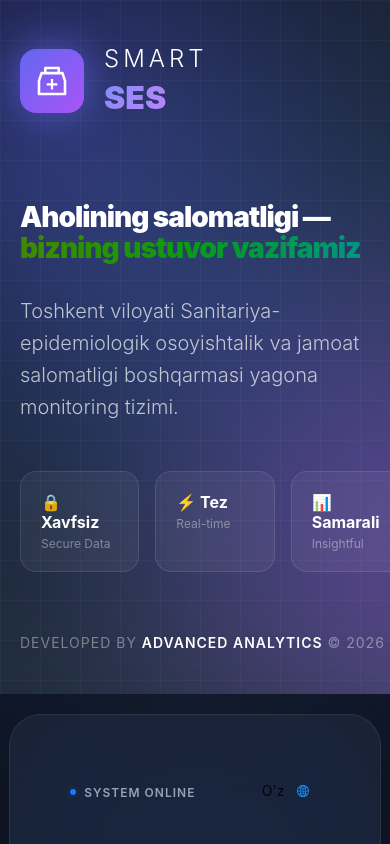
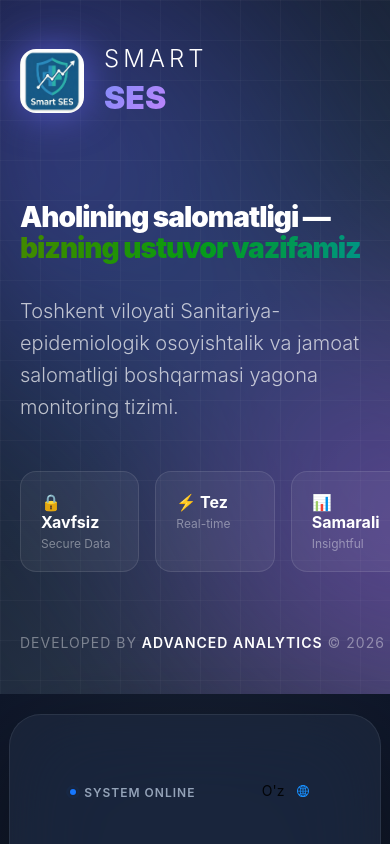
Before and after one commit to Ravshan1989/project_ses, a React (Vite) app in the folder frontend/: page /login in a window 390 px wide. Shown: the top 844 px of the page. Built offline with nearby package versions, Linux system fonts and the light colour scheme; no server answers.

Commit message:
Design: Sync web icon with mobile app icon (/favicon.png)

```diff
--- a/frontend/index.html
+++ b/frontend/index.html
@@ -4,6 +4,7 @@
     <meta charset="UTF-8" />
     <meta name="viewport" content="width=device-width, initial-scale=1.0" />
     <title>Smart SES - Monitoring System</title>
+    <link rel="icon" type="image/png" href="/favicon.png" />
   </head>
   <body>
     <div id="root"></div>
--- a/frontend/src/features/auth/LoginPage.tsx
+++ b/frontend/src/features/auth/LoginPage.tsx
@@ -184,17 +184,16 @@ const LoginPage: React.FC = () => {
                     `}</style>
 
                     <div style={{ zIndex: 1, display: 'flex', alignItems: 'center', gap: '20px' }}>
-                        <div style={{
-                            width: '64px', height: '64px',
-                            background: 'linear-gradient(135deg, #6366f1 0%, #a855f7 100%)',
-                            borderRadius: '16px',
-                            display: 'flex', alignItems: 'center', justifyContent: 'center',
-                            color: '#fff', fontSize: '32px',
-                            boxShadow: '0 0 30px rgba(99, 102, 241, 0.5)',
-                            animation: 'glow 4s ease-in-out infinite'
-                        }}>
-                            <MedicineBoxOutlined />
-                        </div>
+                        <img
+                            src="/favicon.png"
+                            alt="logo"
+                            style={{
+                                width: '64px', height: '64px',
+                                borderRadius: '16px',
+                                boxShadow: '0 0 30px rgba(99, 102, 241, 0.5)',
+                                animation: 'glow 4s ease-in-out infinite'
+                            }}
+                        />
                         <div>
                             <Text style={{
                                 color: '#fff',
--- a/frontend/src/features/auth/RegisterPage.tsx
+++ b/frontend/src/features/auth/RegisterPage.tsx
@@ -1,6 +1,6 @@
 import React, { useState, useEffect } from 'react';
 import { Form, Input, Button, Select, Card, Typography, message, Space, ConfigProvider, theme } from 'antd';
-import { UserOutlined, MedicineBoxOutlined, ArrowLeftOutlined, BankOutlined, ClusterOutlined } from '@ant-design/icons';
+import { UserOutlined, ArrowLeftOutlined, BankOutlined, ClusterOutlined } from '@ant-design/icons';
 import { useNavigate } from 'react-router-dom';
 import { useTranslation } from 'react-i18next';
 import { API_BASE_URL } from '../../config';
@@ -15,7 +15,6 @@ const RegisterPage: React.FC = () => {
     const [departments, setDepartments] = useState<any[]>([]);
     const navigate = useNavigate();
     const { t } = useTranslation();
-    const { token } = theme.useToken();
 
     useEffect(() => {
         fetchInitialData();
@@ -93,7 +92,7 @@ const RegisterPage: React.FC = () => {
 
                 <div style={{ maxWidth: 500, width: '100%', margin: 'auto' }}>
                     <div style={{ textAlign: 'center', marginBottom: 40 }}>
-                        <MedicineBoxOutlined style={{ fontSize: 48, color: token.colorPrimary, marginBottom: 16 }} />
+                        <img src="/favicon.png" alt="logo" style={{ width: 64, height: 64, marginBottom: 16, borderRadius: 12 }} />
                         <Title level={2} style={{ margin: 0 }}>{t('common.app_name', 'Smart SES')}</Title>
                         <Text type="secondary">{t('auth.register_title', "Ro'yxatdan o'tish")}</Text>
                     </div>
```
Also changed, not shown: frontend/public/favicon.png (added).
